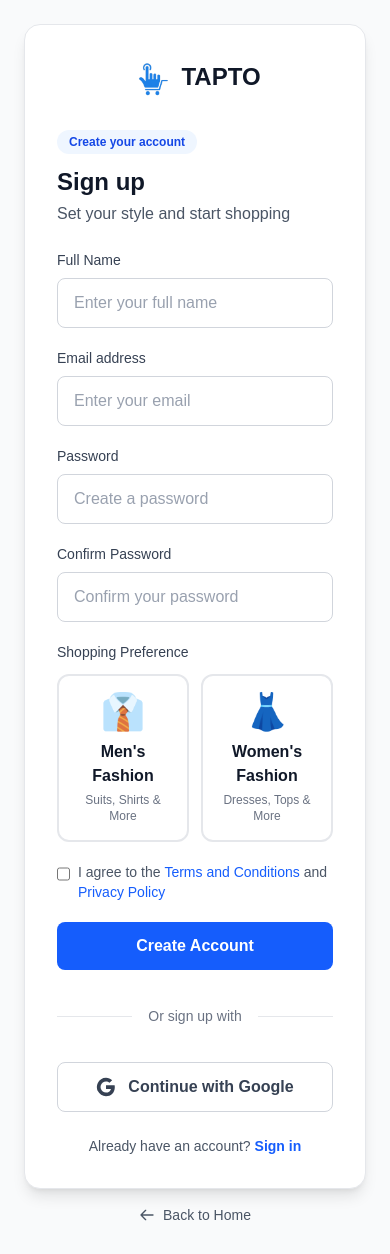
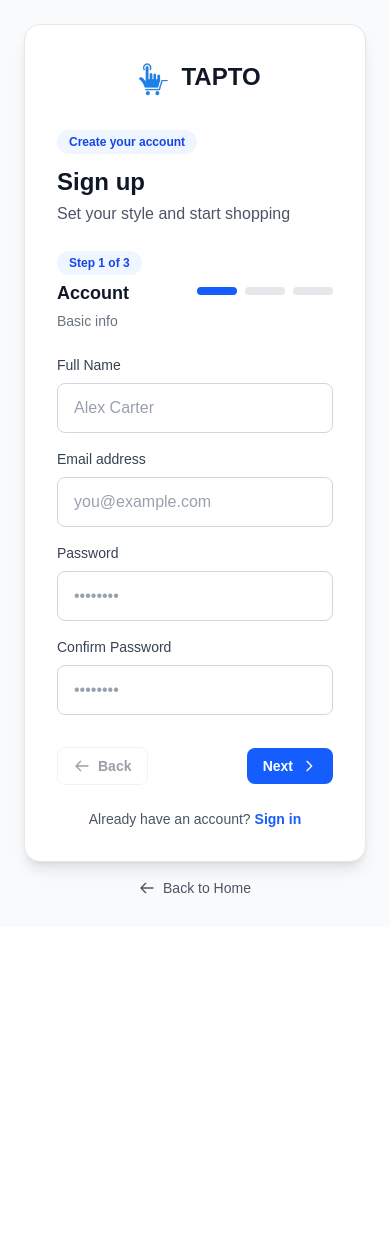
Before and after one commit to Sujal-neupane/tapto-frontend, a Next.js app: page /register in a window 390 px wide. After the commit the page ends 927 px from the top, so only its background shows below. Built offline with nearby package versions, Linux system fonts and the light colour scheme.

Commit message:
made changes into the forntend part fo the application

```diff
--- a/app/(auth)/(_components)/registerform.tsx
+++ b/app/(auth)/(_components)/registerform.tsx
@@ -1,6 +1,6 @@
 "use client";
 
-import { useEffect, useState } from "react";
+import { useState } from "react";
 import { useForm } from "react-hook-form";
 import { zodResolver } from "@hookform/resolvers/zod";
 import { z } from "zod";
@@ -24,40 +24,78 @@
 export default function RegisterForm() {
   const router = useRouter();
   const [isLoading, setIsLoading] = useState(false);
-  const [selectedPreference, setSelectedPreference] = useState<"men" | "women" | undefined>();
+  const [step, setStep] = useState(0);
   const {
     register,
     handleSubmit,
+    trigger,
     watch,
+    getValues,
     formState: { errors },
   } = useForm<RegisterFormData>({
     resolver: zodResolver(registerSchema),
+    mode: "onBlur",
   });
 
-  useEffect(() => {
-    const subscription = watch((data) => {
-      setSelectedPreference(data.shoppingPreference as "men" | "women" | undefined);
-    });
-    return () => subscription.unsubscribe();
-  }, [watch]);
+  const preference = watch("shoppingPreference");
+
+  const goNext = async () => {
+    if (step === 0) {
+      const ok = await trigger(["fullName", "email", "password", "confirmPassword"]);
+      if (ok) setStep(1);
+      return;
+    }
+    if (step === 1) {
+      const ok = await trigger(["shoppingPreference"]);
+      if (ok) setStep(2);
+      return;
+    }
+  };
+
+  const goBack = () => setStep((s) => Math.max(0, s - 1));
 
   const onSubmit = async (data: RegisterFormData) => {
+    if (step < 2) return; // guard; final step only
     setIsLoading(true);
-    // Simulate API call
     await new Promise((resolve) => setTimeout(resolve, 1500));
     console.log("Register data:", data);
-    // Navigate to dashboard
     router.push("/dashboard");
     setIsLoading(false);
   };
 
+  const steps = [
+    { title: "Account", desc: "Basic info" },
+    { title: "Style", desc: "Pick your vibe" },
+    { title: "Finish", desc: "Review & join" },
+  ];
+
   return (
-    <form onSubmit={handleSubmit(onSubmit)} className="w-full space-y-5">
+    <form onSubmit={handleSubmit(onSubmit)} className="w-full space-y-6">
+      {/* Progress */}
+      <div className="flex items-center justify-between">
+        <div className="space-y-1">
+          <div className="inline-flex items-center gap-2 rounded-full bg-blue-50 px-3 py-1 text-xs font-semibold text-blue-700">
+            Step {step + 1} of 3
+          </div>
+          <div className="text-lg font-semibold text-gray-900">{steps[step].title}</div>
+          <div className="text-sm text-gray-500">{steps[step].desc}</div>
+        </div>
+        <div className="flex items-center gap-2">
+          {steps.map((_, i) => (
+            <span
+              key={i}
+              className={`h-2 w-10 rounded-full transition-all ${
+                i <= step ? "bg-blue-600" : "bg-gray-200"
+              }`}
+            />
+          ))}
+        </div>
+      </div>
+
+      {step === 0 && (
+        <div className="space-y-4">
           <div className="space-y-2">
-        <label
-          htmlFor="fullName"
-          className="block text-sm font-medium text-gray-700"
-        >
+            <label htmlFor="fullName" className="block text-sm font-medium text-gray-700">
               Full Name
             </label>
             <input
@@ -65,18 +103,13 @@
               type="text"
               {...register("fullName")}
               className="w-full rounded-lg border border-gray-300 px-4 py-3 text-gray-900 placeholder-gray-400 transition focus:border-blue-500 focus:outline-none focus:ring-2 focus:ring-blue-500/20"
-          placeholder="Enter your full name"
+              placeholder="Alex Carter"
             />
-        {errors.fullName && (
-          <p className="text-sm text-red-500">{errors.fullName.message}</p>
-        )}
+            {errors.fullName && <p className="text-sm text-red-500">{errors.fullName.message}</p>}
           </div>
 
           <div className="space-y-2">
-        <label
-          htmlFor="email"
-          className="block text-sm font-medium text-gray-700"
-        >
+            <label htmlFor="email" className="block text-sm font-medium text-gray-700">
               Email address
             </label>
             <input
@@ -84,18 +117,14 @@
               type="email"
               {...register("email")}
               className="w-full rounded-lg border border-gray-300 px-4 py-3 text-gray-900 placeholder-gray-400 transition focus:border-blue-500 focus:outline-none focus:ring-2 focus:ring-blue-500/20"
-          placeholder="Enter your email"
+              placeholder="you@example.com"
             />
-        {errors.email && (
-          <p className="text-sm text-red-500">{errors.email.message}</p>
-        )}
+            {errors.email && <p className="text-sm text-red-500">{errors.email.message}</p>}
           </div>
 
+          <div className="grid grid-cols-1 sm:grid-cols-2 gap-4">
             <div className="space-y-2">
-        <label
-          htmlFor="password"
-          className="block text-sm font-medium text-gray-700"
-        >
+              <label htmlFor="password" className="block text-sm font-medium text-gray-700">
                 Password
               </label>
               <input
@@ -103,18 +132,12 @@
                 type="password"
                 {...register("password")}
                 className="w-full rounded-lg border border-gray-300 px-4 py-3 text-gray-900 placeholder-gray-400 transition focus:border-blue-500 focus:outline-none focus:ring-2 focus:ring-blue-500/20"
-          placeholder="Create a password"
+                placeholder="••••••••"
               />
-        {errors.password && (
-          <p className="text-sm text-red-500">{errors.password.message}</p>
-        )}
+              {errors.password && <p className="text-sm text-red-500">{errors.password.message}</p>}
             </div>
-
             <div className="space-y-2">
-        <label
-          htmlFor="confirmPassword"
-          className="block text-sm font-medium text-gray-700"
-        >
+              <label htmlFor="confirmPassword" className="block text-sm font-medium text-gray-700">
                 Confirm Password
               </label>
               <input
@@ -122,189 +145,154 @@
                 type="password"
                 {...register("confirmPassword")}
                 className="w-full rounded-lg border border-gray-300 px-4 py-3 text-gray-900 placeholder-gray-400 transition focus:border-blue-500 focus:outline-none focus:ring-2 focus:ring-blue-500/20"
-          placeholder="Confirm your password"
+                placeholder="••••••••"
               />
-        {errors.confirmPassword && (
-          <p className="text-sm text-red-500">{errors.confirmPassword.message}</p>
+              {errors.confirmPassword && <p className="text-sm text-red-500">{errors.confirmPassword.message}</p>}
+            </div>
+          </div>
+        </div>
       )}
+
+      {step === 1 && (
+        <div className="space-y-4">
+          <div className="flex items-center gap-3 bg-blue-50 rounded-xl p-3 text-blue-800">
+            <span className="text-xl">🎨</span>
+            <div>
+              <div className="font-semibold">Pick your shopping vibe</div>
+              <div className="text-sm text-blue-700">We’ll tune recommendations to your style.</div>
             </div>
-
-      <div className="space-y-3">
-        <label className="block text-sm font-medium text-gray-700">
-          Shopping Preference
-        </label>
+          </div>
           <div className="grid grid-cols-2 gap-3">
+            {[
+              { key: "men", icon: "👔", title: "Men", desc: "Suits, sneakers, street" },
+              { key: "women", icon: "👗", title: "Women", desc: "Dresses, tops, chic" },
+            ].map((item) => (
               <label
+                key={item.key}
                 className={`group relative cursor-pointer overflow-hidden rounded-xl border-2 transition-all ${
-              selectedPreference === "men"
-                ? "border-blue-600 bg-blue-50"
-                : "border-gray-200 bg-white hover:border-gray-300"
+                  preference === item.key ? "border-blue-600 bg-blue-50" : "border-gray-200 bg-white hover:border-gray-300"
                 }`}
               >
                 <input
                   type="radio"
-              value="men"
+                  value={item.key}
                   {...register("shoppingPreference")}
                   className="sr-only"
                 />
-            <div className="p-4 text-center">
-              <div className="mb-2 text-4xl">👔</div>
-              <div className="font-semibold text-gray-900">Men&apos;s Fashion</div>
-              <div className="mt-1 text-xs text-gray-500">
-                Suits, Shirts & More
+                <div className="p-4 text-center space-y-2">
+                  <div className="text-4xl">{item.icon}</div>
+                  <div className="font-semibold text-gray-900">{item.title}</div>
+                  <div className="text-xs text-gray-500">{item.desc}</div>
                 </div>
-            </div>
-            {selectedPreference === "men" && (
+                {preference === item.key && (
                   <div className="absolute right-2 top-2 h-6 w-6 rounded-full bg-blue-600 flex items-center justify-center">
-                <svg
-                  className="h-4 w-4 text-white"
-                  fill="none"
-                  viewBox="0 0 24 24"
-                  stroke="currentColor"
-                >
-                  <path
-                    strokeLinecap="round"
-                    strokeLinejoin="round"
-                    strokeWidth={2}
-                    d="M5 13l4 4L19 7"
-                  />
+                    <svg className="h-4 w-4 text-white" fill="none" viewBox="0 0 24 24" stroke="currentColor">
+                      <path strokeLinecap="round" strokeLinejoin="round" strokeWidth={2} d="M5 13l4 4L19 7" />
                     </svg>
                   </div>
                 )}
               </label>
+            ))}
+          </div>
+          {errors.shoppingPreference && <p className="text-sm text-red-500">{errors.shoppingPreference.message}</p>}
+        </div>
+      )}
 
-          <label
-            className={`group relative cursor-pointer overflow-hidden rounded-xl border-2 transition-all ${
-              selectedPreference === "women"
-                ? "border-blue-600 bg-blue-50"
-                : "border-gray-200 bg-white hover:border-gray-300"
-            }`}
-          >
-            <input
-              type="radio"
-              value="women"
-              {...register("shoppingPreference")}
-              className="sr-only"
-            />
-            <div className="p-4 text-center">
-              <div className="mb-2 text-4xl">👗</div>
-              <div className="font-semibold text-gray-900">Women&apos;s Fashion</div>
-              <div className="mt-1 text-xs text-gray-500">
-                Dresses, Tops & More
+      {step === 2 && (
+        <div className="space-y-4">
+          <div className="flex items-center gap-3 bg-green-50 rounded-xl p-3 text-green-800">
+            <span className="text-xl">✅</span>
+            <div>
+              <div className="font-semibold">Ready to roll</div>
+              <div className="text-sm text-green-700">Quick review before we create your account.</div>
             </div>
           </div>
-            {selectedPreference === "women" && (
-              <div className="absolute right-2 top-2 h-6 w-6 rounded-full bg-blue-600 flex items-center justify-center">
-                <svg
-                  className="h-4 w-4 text-white"
-                  fill="none"
-                  viewBox="0 0 24 24"
-                  stroke="currentColor"
-                >
-                  <path
-                    strokeLinecap="round"
-                    strokeLinejoin="round"
-                    strokeWidth={2}
-                    d="M5 13l4 4L19 7"
-                  />
-                </svg>
+
+          <div className="space-y-3 rounded-xl border border-gray-200 bg-gray-50 p-4">
+            <div className="flex items-center justify-between text-sm">
+              <span className="text-gray-600">Name</span>
+              <span className="font-semibold text-gray-900">{getValues("fullName") || "Your name"}</span>
             </div>
-            )}
-          </label>
+            <div className="flex items-center justify-between text-sm">
+              <span className="text-gray-600">Email</span>
+              <span className="font-semibold text-gray-900">{getValues("email") || "you@example.com"}</span>
             </div>
-        {errors.shoppingPreference && (
-          <p className="text-sm text-red-500">{errors.shoppingPreference.message}</p>
-        )}
+            <div className="flex items-center justify-between text-sm">
+              <span className="text-gray-600">Preference</span>
+              <span className="font-semibold text-gray-900">
+                {preference === "men" && "Men"}
+                {preference === "women" && "Women"}
+                {!preference && "Not set"}
+              </span>
+            </div>
           </div>
 
-      <div className="flex items-start gap-2">
+          <label className="flex items-start gap-3 rounded-xl border border-gray-200 bg-white p-4">
             <input
               id="terms"
               type="checkbox"
               required
               className="mt-1 h-4 w-4 rounded border-gray-300 text-blue-600 focus:ring-blue-500"
             />
-        <label htmlFor="terms" className="text-sm text-gray-600">
-          I agree to the{" "}
-          <a href="#" className="font-medium text-blue-600 hover:text-blue-700">
-            Terms and Conditions
-          </a>{" "}
-          and{" "}
-          <a href="#" className="font-medium text-blue-600 hover:text-blue-700">
-            Privacy Policy
-          </a>
+            <span className="text-sm text-gray-700">
+              I agree to the {""}
+              <a href="#" className="font-semibold text-blue-600 hover:text-blue-700">Terms</a> and {""}
+              <a href="#" className="font-semibold text-blue-600 hover:text-blue-700">Privacy Policy</a>.
+            </span>
           </label>
         </div>
+      )}
 
+      {/* Actions */}
+      <div className="flex items-center justify-between pt-2">
+        <button
+          type="button"
+          onClick={goBack}
+          disabled={step === 0}
+          className="inline-flex items-center gap-2 rounded-lg border border-gray-200 px-4 py-2 text-sm font-semibold text-gray-700 transition hover:bg-gray-50 disabled:opacity-50 disabled:cursor-not-allowed"
+        >
+          <svg className="h-4 w-4" fill="none" viewBox="0 0 24 24" stroke="currentColor">
+            <path strokeLinecap="round" strokeLinejoin="round" strokeWidth={2} d="M10 19l-7-7m0 0l7-7m-7 7h18" />
+          </svg>
+          Back
+        </button>
+
+        {step < 2 ? (
+          <button
+            type="button"
+            onClick={goNext}
+            className="inline-flex items-center gap-2 rounded-lg bg-blue-600 px-4 py-2 text-sm font-semibold text-white transition hover:bg-blue-700"
+          >
+            Next
+            <svg className="h-4 w-4" fill="none" viewBox="0 0 24 24" stroke="currentColor">
+              <path strokeLinecap="round" strokeLinejoin="round" strokeWidth={2} d="M9 5l7 7-7 7" />
+            </svg>
+          </button>
+        ) : (
           <button
             type="submit"
             disabled={isLoading}
-        className="w-full rounded-lg bg-blue-600 px-4 py-3 font-semibold text-white transition hover:bg-blue-700 disabled:cursor-not-allowed disabled:opacity-50"
+            className="inline-flex items-center gap-2 rounded-lg bg-blue-600 px-5 py-2.5 text-sm font-semibold text-white transition hover:bg-blue-700 disabled:opacity-60 disabled:cursor-not-allowed"
           >
             {isLoading ? (
-          <span className="flex items-center justify-center gap-2">
-            <svg
-              className="h-5 w-5 animate-spin"
-              xmlns="http://www.w3.org/2000/svg"
-              fill="none"
-              viewBox="0 0 24 24"
-            >
-              <circle
-                className="opacity-25"
-                cx="12"
-                cy="12"
-                r="10"
-                stroke="currentColor"
-                strokeWidth="4"
-              ></circle>
-              <path
-                className="opacity-75"
-                fill="currentColor"
-                d="M4 12a8 8 0 018-8V0C5.373 0 0 5.373 0 12h4zm2 5.291A7.962 7.962 0 014 12H0c0 3.042 1.135 5.824 3 7.938l3-2.647z"
-              ></path>
+              <>
+                <svg className="h-4 w-4 animate-spin" viewBox="0 0 24 24" fill="none" stroke="currentColor">
+                  <circle className="opacity-25" cx="12" cy="12" r="10" strokeWidth="4" />
+                  <path className="opacity-75" d="M4 12a8 8 0 018-8V2.5" strokeWidth="4" />
                 </svg>
-            Creating Account...
-          </span>
+                Creating...
+              </>
             ) : (
-          "Create Account"
+              <>
+                Create Account
+                <svg className="h-4 w-4" fill="none" viewBox="0 0 24 24" stroke="currentColor">
+                  <path strokeLinecap="round" strokeLinejoin="round" strokeWidth={2} d="M9 5l7 7-7 7" />
+                </svg>
+              </>
             )}
           </button>
-
-      <div className="relative py-4">
-        <div className="absolute inset-0 flex items-center">
-          <div className="w-full border-t border-gray-200"></div>
+        )}
       </div>
-        <div className="relative flex justify-center text-sm">
-          <span className="bg-white px-4 text-gray-500">Or sign up with</span>
-        </div>
-      </div>
-
-      <button
-        type="button"
-        className="w-full rounded-lg border border-gray-300 bg-white px-4 py-3 font-semibold text-gray-700 transition hover:bg-gray-50"
-      >
-        <span className="flex items-center justify-center gap-3">
-          <svg className="h-5 w-5" viewBox="0 0 24 24">
-            <path
-              fill="currentColor"
-              d="M22.56 12.25c0-.78-.07-1.53-.2-2.25H12v4.26h5.92c-.26 1.37-1.04 2.53-2.21 3.31v2.77h3.57c2.08-1.92 3.28-4.74 3.28-8.09z"
-            />
-            <path
-              fill="currentColor"
-              d="M12 23c2.97 0 5.46-.98 7.28-2.66l-3.57-2.77c-.98.66-2.23 1.06-3.71 1.06-2.86 0-5.29-1.93-6.16-4.53H2.18v2.84C3.99 20.53 7.7 23 12 23z"
-            />
-            <path
-              fill="currentColor"
-              d="M5.84 14.09c-.22-.66-.35-1.36-.35-2.09s.13-1.43.35-2.09V7.07H2.18C1.43 8.55 1 10.22 1 12s.43 3.45 1.18 4.93l2.85-2.22.81-.62z"
-            />
-            <path
-              fill="currentColor"
-              d="M12 5.38c1.62 0 3.06.56 4.21 1.64l3.15-3.15C17.45 2.09 14.97 1 12 1 7.7 1 3.99 3.47 2.18 7.07l3.66 2.84c.87-2.6 3.3-4.53 6.16-4.53z"
-            />
-          </svg>
-          Continue with Google
-        </span>
-      </button>
     </form>
   );
 }
--- a/app/(auth)/login/page.tsx
+++ b/app/(auth)/login/page.tsx
@@ -31,17 +31,23 @@
               <h1 className="text-4xl font-bold leading-tight">Welcome back, trendsetter.</h1>
               <p className="text-lg text-blue-100">Sign in and keep your cart, favorites, and orders in sync.</p>
               <div className="flex items-center gap-3 text-sm text-blue-100">
-
+                <span className="inline-flex h-9 w-9 items-center justify-center rounded-full bg-white/15 backdrop-blur-sm">💳</span>
+                <span>Quick checkout with your saved cards.</span>
               </div>
               <div className="flex items-center gap-3 text-sm text-blue-100">
-
+                <span className="inline-flex h-9 w-9 items-center justify-center rounded-full bg-white/15 backdrop-blur-sm">💡</span>
+                <span>Smart picks based on your recent likes.</span>
+              </div>
+              <div className="flex items-center gap-3 text-sm text-blue-100">
+                <span className="inline-flex h-9 w-9 items-center justify-center rounded-full bg-white/15 backdrop-blur-sm">🎯</span>
+                <span>Keep your streaks to unlock surprise drops.</span>
               </div>
             </div>
 
             {/* Illustration */}
             <div className="relative mt-8 h-64 w-full max-w-md self-end">
               <img
-                src="https://media.gettyimages.com/id/1383701480/vector/woman-with-shopping-bags-buying-online.jpg?s=612x612&w=0&k=20&c=do34OGzKkW9k3qz9AukLWaBTT2CxQCxDe3oD_oBbAGw="
+                src="https://images.unsplash.com/photo-1523275335684-37898b6baf30?auto=format&fit=crop&w=900&q=80"
                 alt="Person shopping"
                 className="absolute inset-0 h-full w-full object-cover rounded-2xl shadow-2xl border border-white/20"
                 loading="lazy"
@@ -89,6 +95,7 @@
                   </Link>
                 </p>
               </div>
+
             </div>
 
             {/* Back to Home Link */}
```
Also changed, not shown: app/(auth)/landingpage/page.tsx (+42 -44 lines), app/(public)/dashboard/page.tsx (+32 -8 lines), 1 other file (tests, documents, lock files or other folders). Lines whose indentation alone changed are shown as unchanged.
